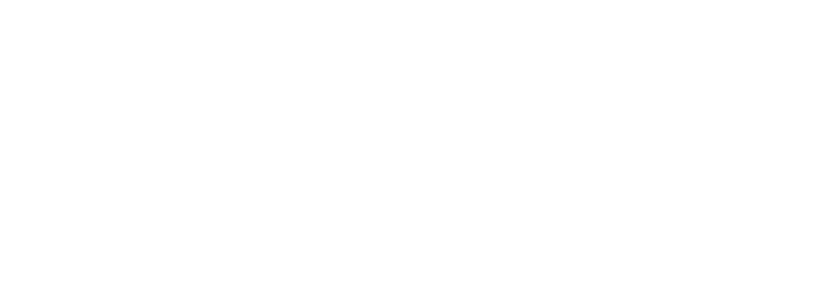
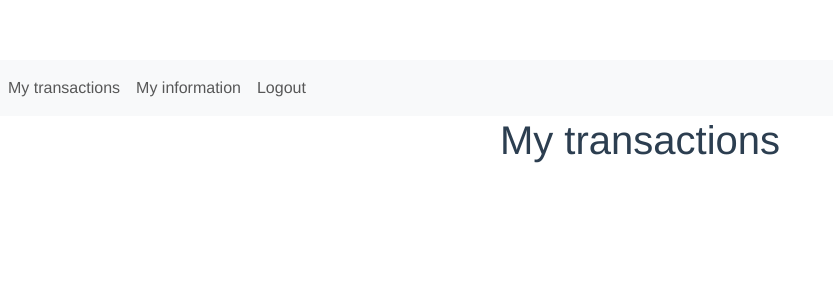
Before and after one commit to hasininjato/sample_test, a Vue app in the folder frontend/: page /transaction/list in a window 1280 px wide. Before the commit this address had no page. Shown: the top 300 px of the page, without its empty margins (0-833 px from the left). Built offline with nearby package versions, Linux system fonts and the light colour scheme.

Commit message:
front: view for transactions list

```diff
--- /dev/null
+++ b/frontend/src/layouts/MainLayout.vue
@@ -0,0 +1,33 @@
+<template>
+  <nav class="navbar navbar-expand-lg navbar-light bg-light">
+    <button
+      class="navbar-toggler"
+      type="button"
+      data-toggle="collapse"
+      data-target="#navbarSupportedContent"
+      aria-controls="navbarSupportedContent"
+      aria-expanded="false"
+      aria-label="Toggle navigation"
+    >
+      <span class="navbar-toggler-icon"></span>
+    </button>
+
+    <div class="collapse navbar-collapse" id="navbarSupportedContent">
+      <ul class="navbar-nav mr-auto">
+        <li class="nav-item active">
+          <router-link class="nav-link" :to="{ name: 'TransactionList' }">My transactions</router-link>
+        </li>
+        <li class="nav-item">
+          <router-link class="nav-link" :to="{ name: 'Home' }">My information</router-link>
+        </li>
+        <li class="nav-item">
+          <router-link class="nav-link" :to="{ name: 'Home' }">Logout</router-link>
+        </li>
+      </ul>
+    </div>
+  </nav>
+  <main>
+    <!-- This is where the routed content will be rendered -->
+    <router-view />
+  </main>
+</template>
--- a/frontend/src/router/index.js
+++ b/frontend/src/router/index.js
@@ -3,9 +3,32 @@ import { createWebHistory, createRouter } from 'vue-router'
 import HelloWord from '../components/HelloWorld.vue'
 import Login from '../views/authentication/Login.vue'
 import Home from '../views/Home.vue'
+import TransactionList from '../views/transaction/TransactionList.vue'
+import MainLayout from '../layouts/MainLayout.vue'
 
 const routes = [
-    { path: '/', component: Home },
+    {
+        path: '/',
+        component: MainLayout,
+        children: [
+            {
+                path: '',
+                component: Home,
+                name: 'Home'
+            }
+        ]
+    },
+    {
+        path: '/transaction',
+        component: MainLayout,
+        children: [
+            {
+                path: 'list',
+                component: TransactionList,
+                name: 'TransactionList'
+            }
+        ]
+    },
     { path: '/test', component: HelloWord },
     { path: '/login', component: Login },
 ]
@@ -16,9 +39,6 @@ const router = createRouter({
 })
 
 router.beforeEach(async (to, from, next) => {
-
-    // const sessionStore = useSessionStore();
-    // current page view title
     document.title = 'Sample app test';
     next();
     // Scroll page to top on every route change
--- /dev/null
+++ b/frontend/src/views/transaction/TransactionList.vue
@@ -0,0 +1,3 @@
+<template>
+  <h1>My transactions</h1>
+</template>
```
